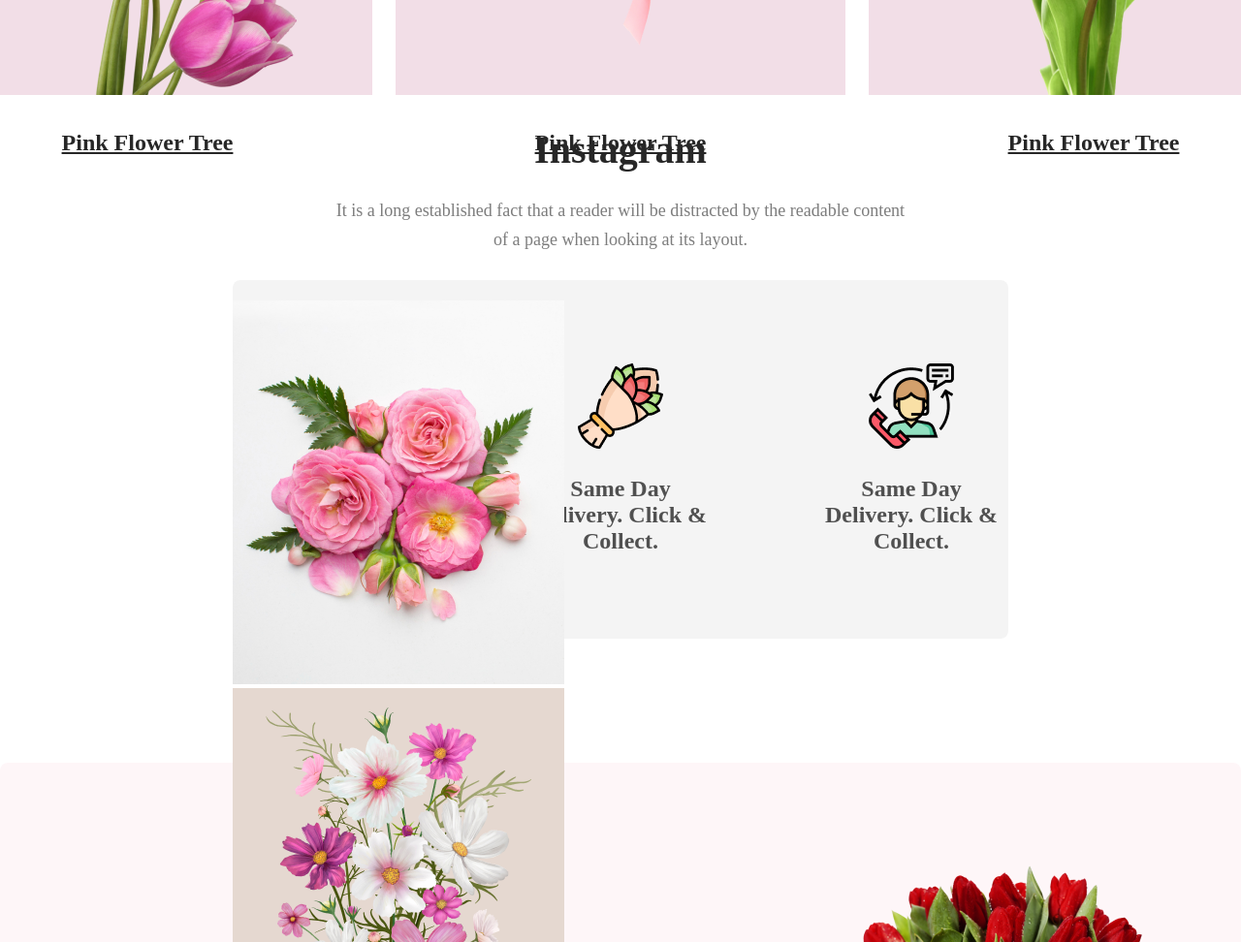
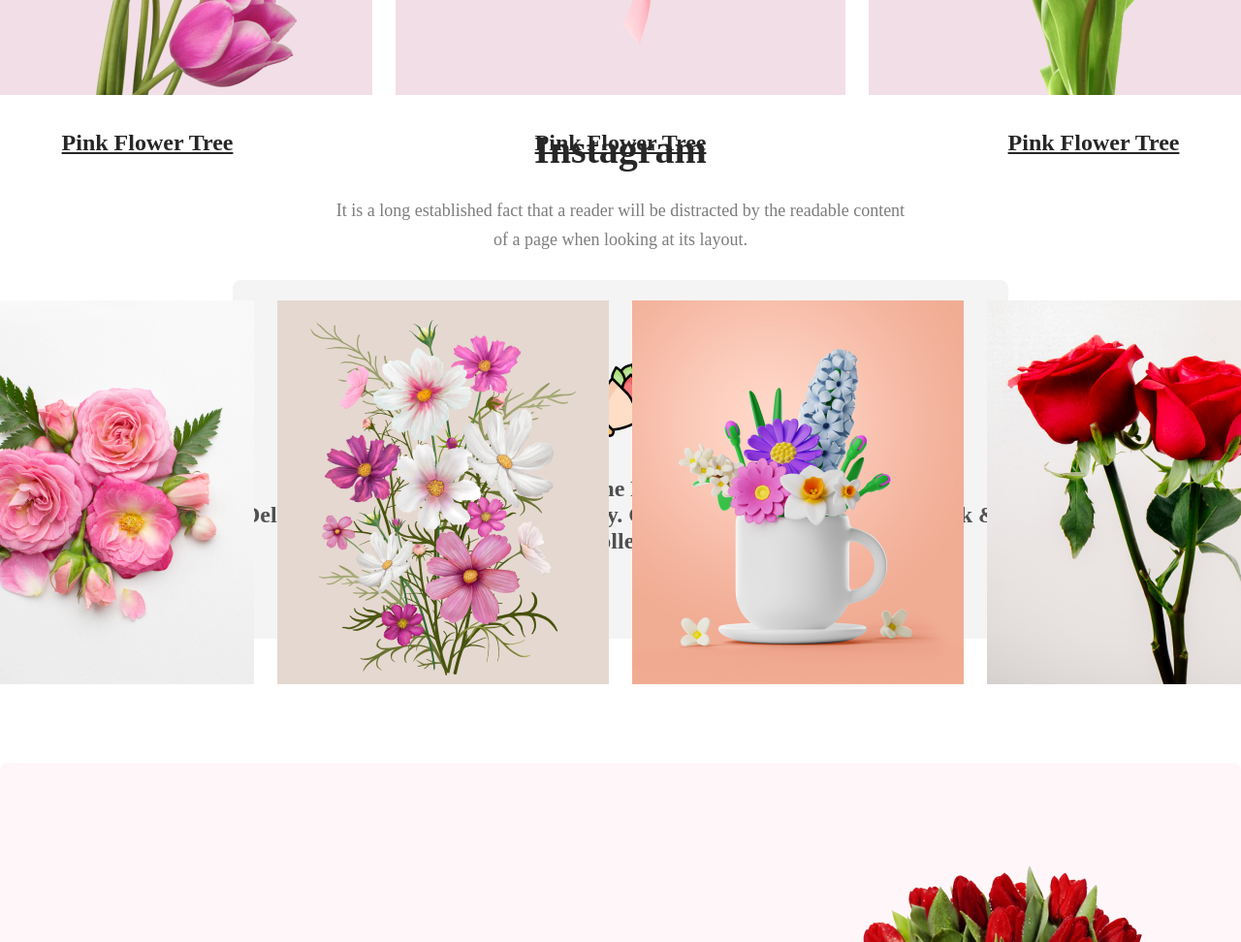
Before and after one commit to sifat-99/My-flower-shop, a plain HTML site: page index.html in a window 1280 px wide. Shown: the part 1688-2660 px from the top of the page at 97% size. Drawn offline with Linux system fonts and the light colour scheme.

Commit message:
added picture in the galarry

```diff
--- a/index.html
+++ b/index.html
@@ -82,6 +82,7 @@
                     It is a long established fact that a reader will be distracted by the readable content of a page when looking at its layout.
                 </p>
             </div>
+            <div class="all-picture">
                 <div class="picture-gellary">
                     <img width="342px" height="396px" src="./Flower Asset/Flower 01.png" alt="">
                 </div>
@@ -89,7 +90,11 @@
                     <img width="342px" height="396px" src="./Flower Asset/Rectangle 4.png" alt="">
                 </div>
                 <div class="picture-gellary">
-                <img width="342px" height="396px" src="./Flower Asset/" alt="">
+                    <img width="342px" height="396px" src="./Flower Asset/Rectangle 5.png" alt="">
+                </div>
+                <div class="picture-gellary">
+                    <img width="342px" height="396px" src="./Flower Asset/Rectangle 6.png" alt="">
+                </div>
             </div>
         </section>
 
--- a/style.css
+++ b/style.css
@@ -150,8 +150,9 @@ section h4 {
     gap: 186px;
     padding: 100px 0px;
 }
+
 /* for hot sell button */
-.btn-primary{
+.btn-primary {
     /* display: inline-flex; */
     padding: 20px 43px;
     /* align-items: center; */
@@ -161,30 +162,41 @@ background: #E55473;
     color: #FFFFFF;
     border: none;
 }
-.hot-sell-data{
+
+.hot-sell-data {
     display: flex;
     flex-direction: column;
     align-items: center;
 }
+
 /* hot sell off color */
-.off
-{
+.off {
     color: #E55473;
 }
+
 /* instagram section */
-.section-title-instagram
-{
+.section-title-instagram {
     padding-top: 128px;
     padding-bottom: 24px;
     color: #272727;
     font-size: 40px;
     font-weight: 800;
 }
+
 /* .instagram-title-description */
-.instagram-title-description
-{
+.instagram-title-description {
     display: flex;
     flex-direction: column;
     justify-content: center;
     align-items: center;
 }
+
+/* picture gallary */
+.all-picture {
+    display: flex;
+    flex-direction: row;
+    gap: 24px;
+    align-items: center;
+    justify-content: center;
+    padding-bottom: 128px;
+}
```
Lines whose indentation alone changed are shown as unchanged.
